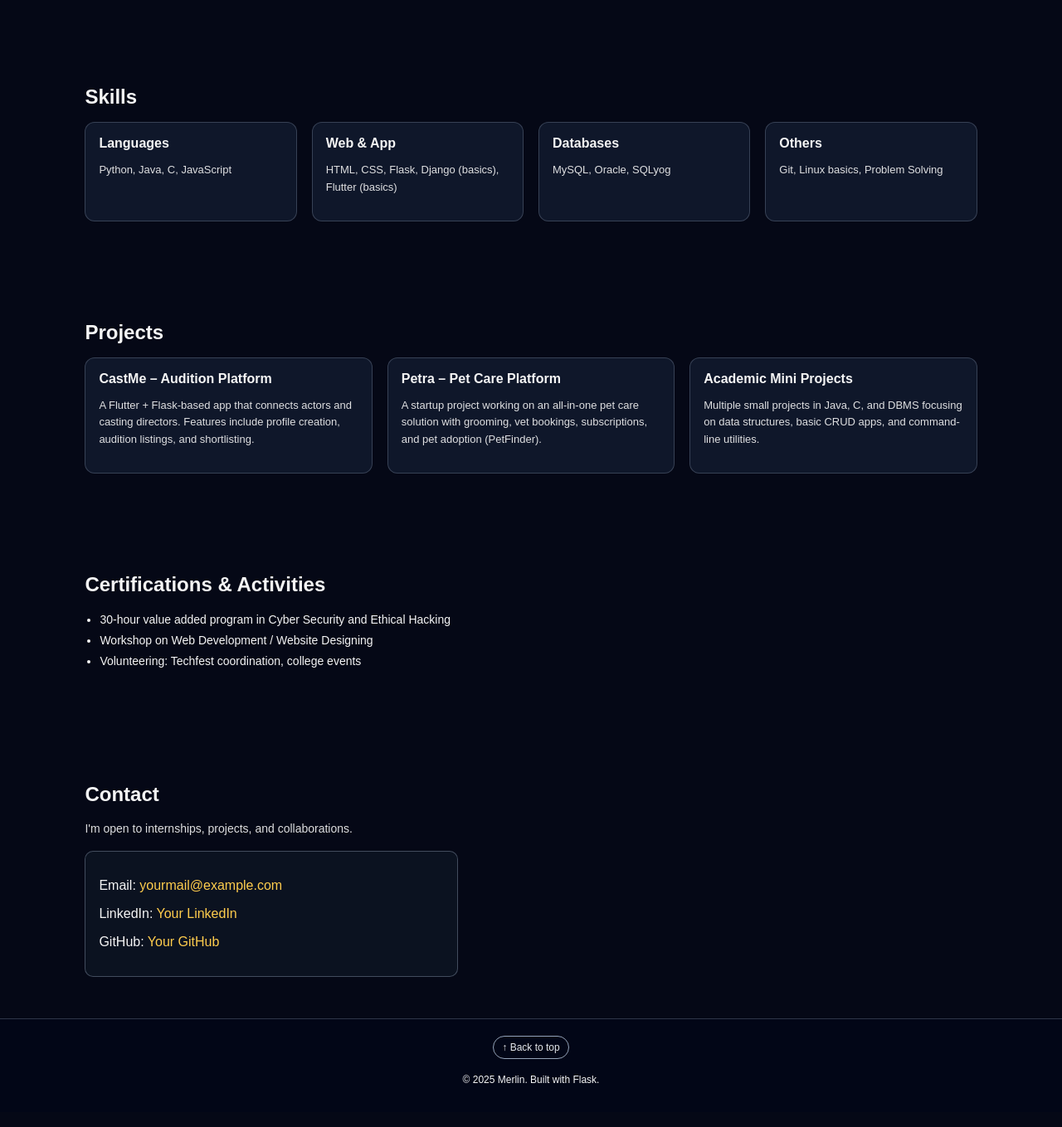
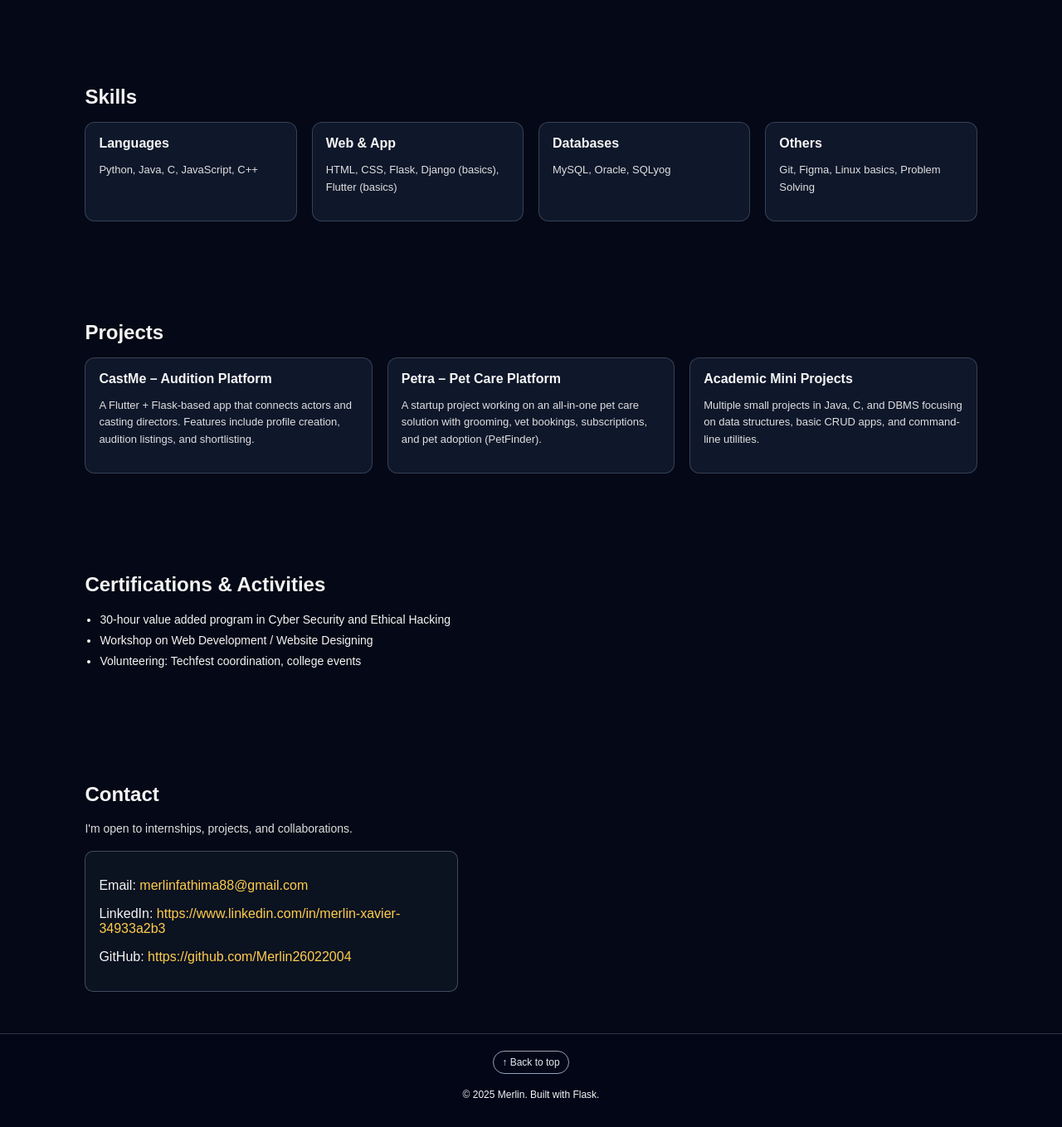
Before and after one commit to Merlin26022004/flask_website, a Flask app: page / in a window 1280 px wide. Shown: the part 772-2131 px from the top of the page at 83% size. Before the commit the page ends 2078 px from the top, so only its background shows below. Run offline with Flask 3, Linux system fonts and the light colour scheme.

Commit message:
Add portfolio page

```diff
--- a/templates/index.html
+++ b/templates/index.html
@@ -52,7 +52,7 @@
         <div class="cards">
             <div class="card">
                 <h3>Languages</h3>
-                <p>Python, Java, C, JavaScript</p>
+                <p>Python, Java, C, JavaScript, C++</p>
             </div>
             <div class="card">
                 <h3>Web & App</h3>
@@ -64,7 +64,7 @@
             </div>
             <div class="card">
                 <h3>Others</h3>
-                <p>Git, Linux basics, Problem Solving</p>
+                <p>Git, Figma, Linux basics, Problem Solving</p>
             </div>
         </div>
     </section>
@@ -114,9 +114,9 @@
             I'm open to internships, projects, and collaborations.
         </p>
         <div class="contact-box">
-            <p>Email: <a href="mailto:yourmail@example.com">yourmail@example.com</a></p>
-            <p>LinkedIn: <a href="#" target="_blank">Your LinkedIn</a></p>
-            <p>GitHub: <a href="#" target="_blank">Your GitHub</a></p>
+            <p>Email: <a href="mailto:merlinfathima88@gmail.com">merlinfathima88@gmail.com</a></p>
+            <p>LinkedIn: <a href="#" target="_blank">https://www.linkedin.com/in/merlin-xavier-34933a2b3</a></p>
+            <p>GitHub: <a href="#" target="_blank">https://github.com/Merlin26022004</a></p>
         </div>
     </section>
 
```
